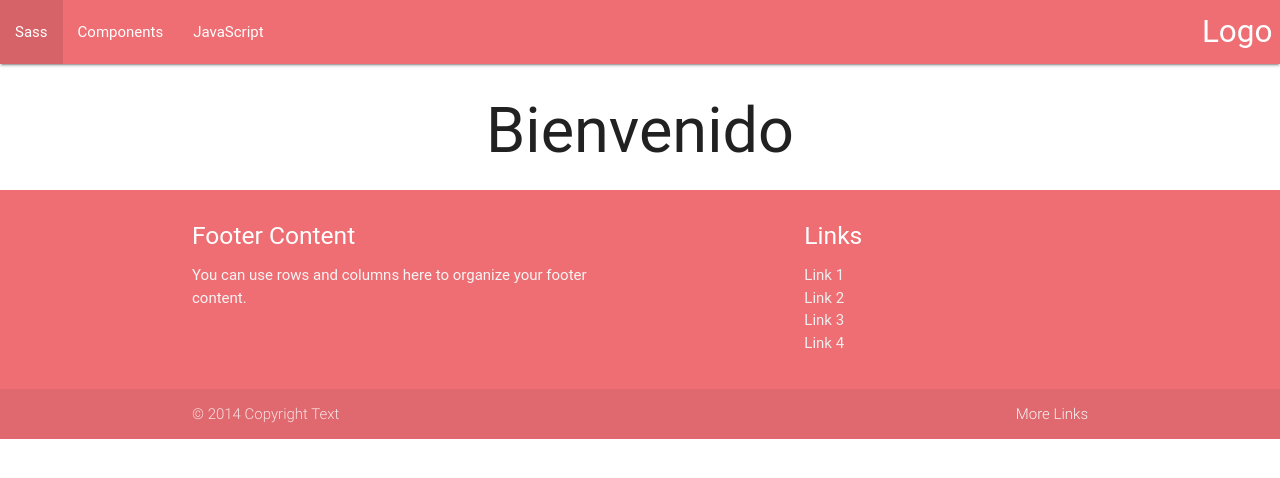
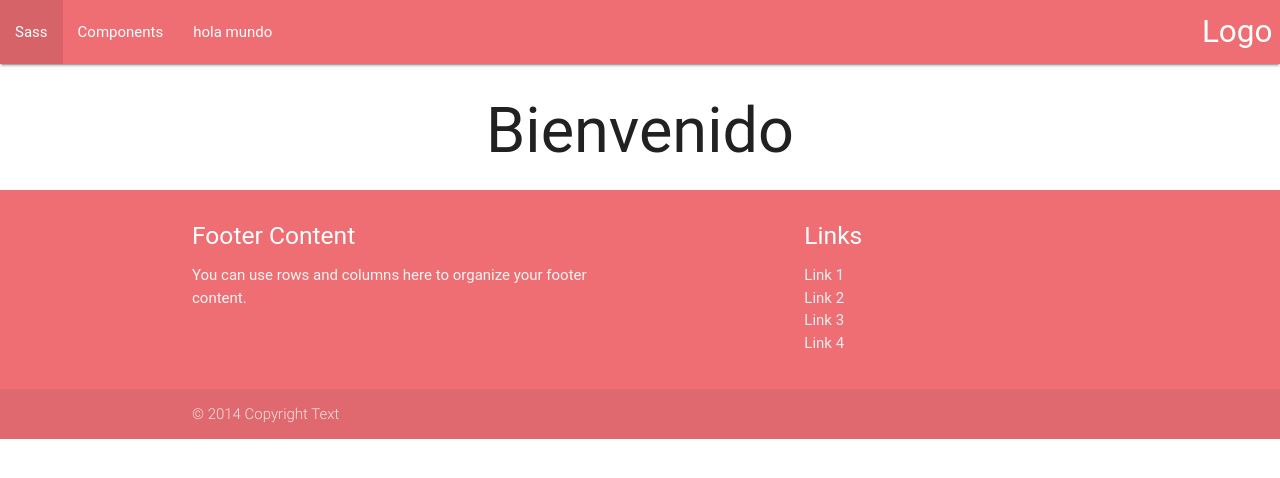
Before and after one commit to aaron-gl94/FixterCamp_FullStack, a Django app: the page made by hola_mundo/Main/templates/hola.html in a window 1280 px wide. Shown: the top 478 px of the page. Run offline with Django 3.2, Linux system fonts and the light colour scheme; some libraries are stand-ins or nearby versions; some web fonts are replaced.

Commit message:
Configuración archivos hola y home html 2

```diff
--- a/hola_mundo/Main/templates/hola.html
+++ b/hola_mundo/Main/templates/hola.html
@@ -30,7 +30,6 @@
           <div class="footer-copyright">
             <div class="container">
             © 2014 Copyright Text
-            <a class="grey-text text-lighten-4 right" href="#!">More Links</a>
             </div>
           </div>
         </footer>
--- a/hola_mundo/Main/templates/home.html
+++ b/hola_mundo/Main/templates/home.html
@@ -15,7 +15,7 @@
 		      <ul id="nav-mobile" class="left hide-on-med-and-down">
 		        <li><a href="#">Sass</a></li>
 		        <li><a href="#">Components</a></li>
-		        <li><a href="#">JavaScript</a></li>
+		        <li><a href="#">hola mundo</a></li>
 		      </ul>
 		    </div>
 	 	</nav>
```
